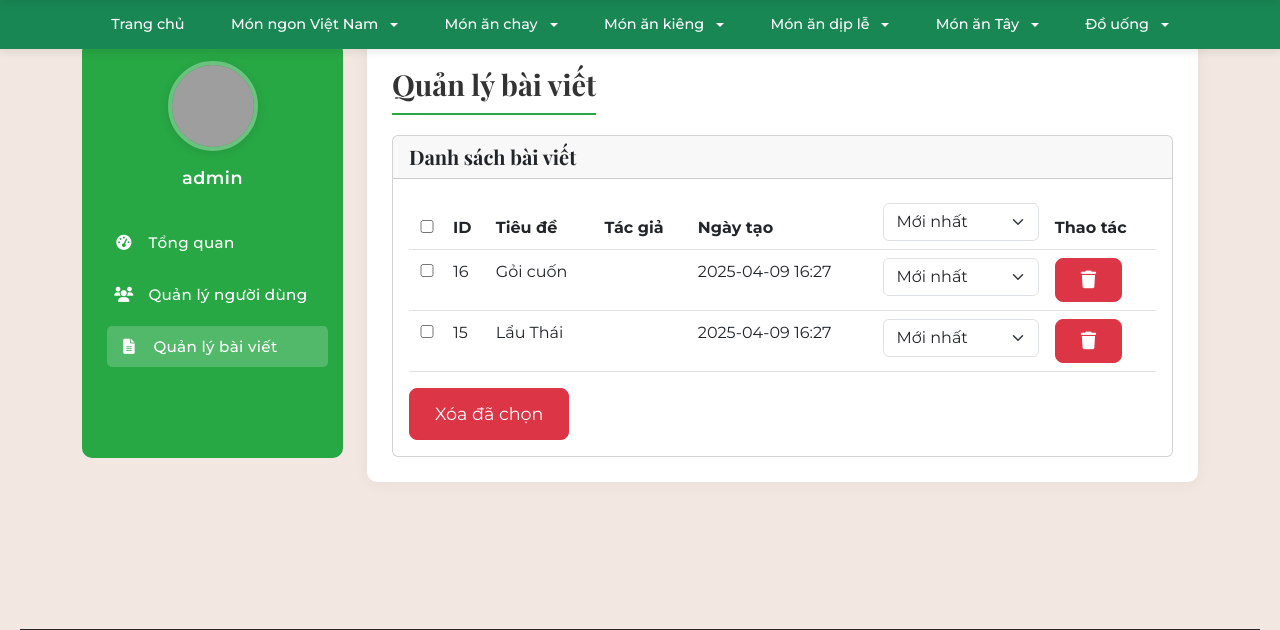
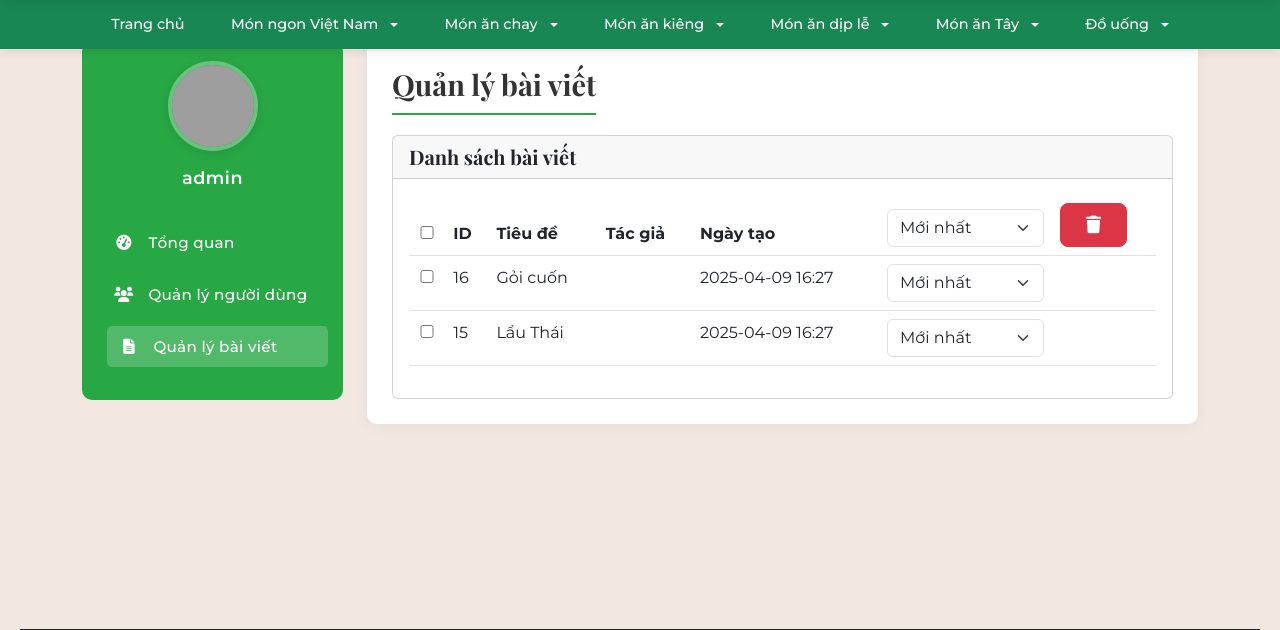
Before and after one commit to iuh-application-development/Recipe-Sharing-Plaform, a Flask app: page /admin/posts in a window 1280 px wide. Shown: the part 81-711 px from the top of the page. Run offline with Flask 3, Linux system fonts and the light colour scheme; a user stored in the database is signed in; data comes from the database, SQL or seed files in the repository; both versions use the stored data as it was after the commit; grey boxes are pictures that could not be loaded.

Commit message:
update giao diện quản lý bài viết

```diff
--- a/share_recipe/templates/admin/posts.html
+++ b/share_recipe/templates/admin/posts.html
@@ -23,7 +23,11 @@
                                 <option value="oldest">Cũ nhất</option>
                             </select>
                         </th>
-                        <th>Thao tác</th>
+                        <th>
+                            <button type="button" class="btn btn-danger" id="delete-selected-posts">
+                                <i class="fas fa-trash"></i>
+                            </button>
+                        </th>
                     </tr>
                 </thead>
                 <tbody>
@@ -40,19 +44,12 @@
                                 <option value="oldest">Cũ nhất</option>
                             </select>
                         </td>
-                        <td>
-                            <form action="{{ url_for('admin.delete_post', id=post['id']) }}" method="post" style="display: inline;">
-                                <button type="submit" class="btn btn-danger btn-sm" title="Xóa" onclick="return confirm('Bạn có chắc chắn muốn xóa bài viết này?')">
-                                    <i class="fas fa-trash"></i>
-                                </button>
-                            </form>
-                        </td>
+                        <td></td>
                     </tr>
                     {% endfor %}
                 </tbody>
             </table>
         </div>
-        <button type="button" class="btn btn-danger" id="delete-selected-posts">Xóa đã chọn</button>
     </div>
 </div>
 {% endblock %}
```
Also changed, not shown: instance/share_recipe.sqlite, share_recipe/static/uploads/blog_images/20250409_232711_download_1.jpg (added).
